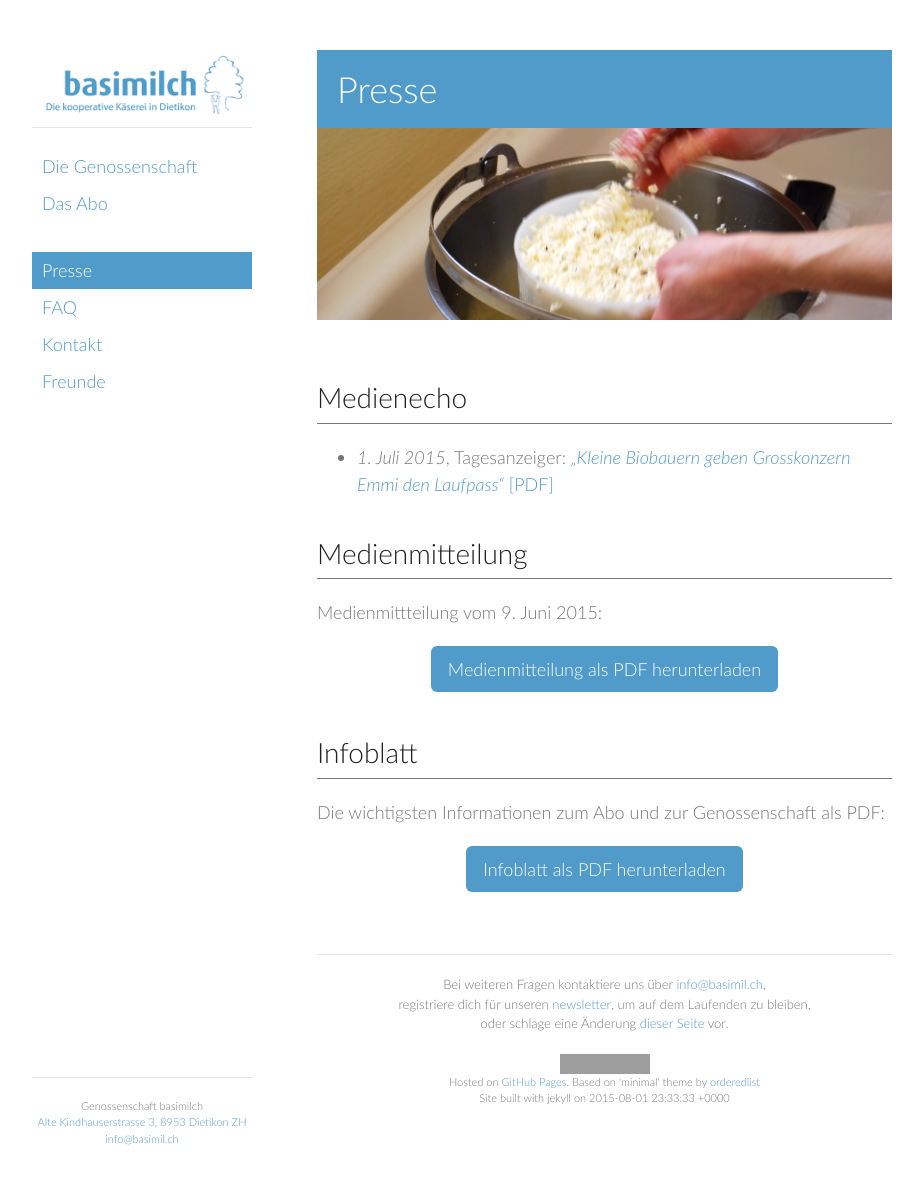
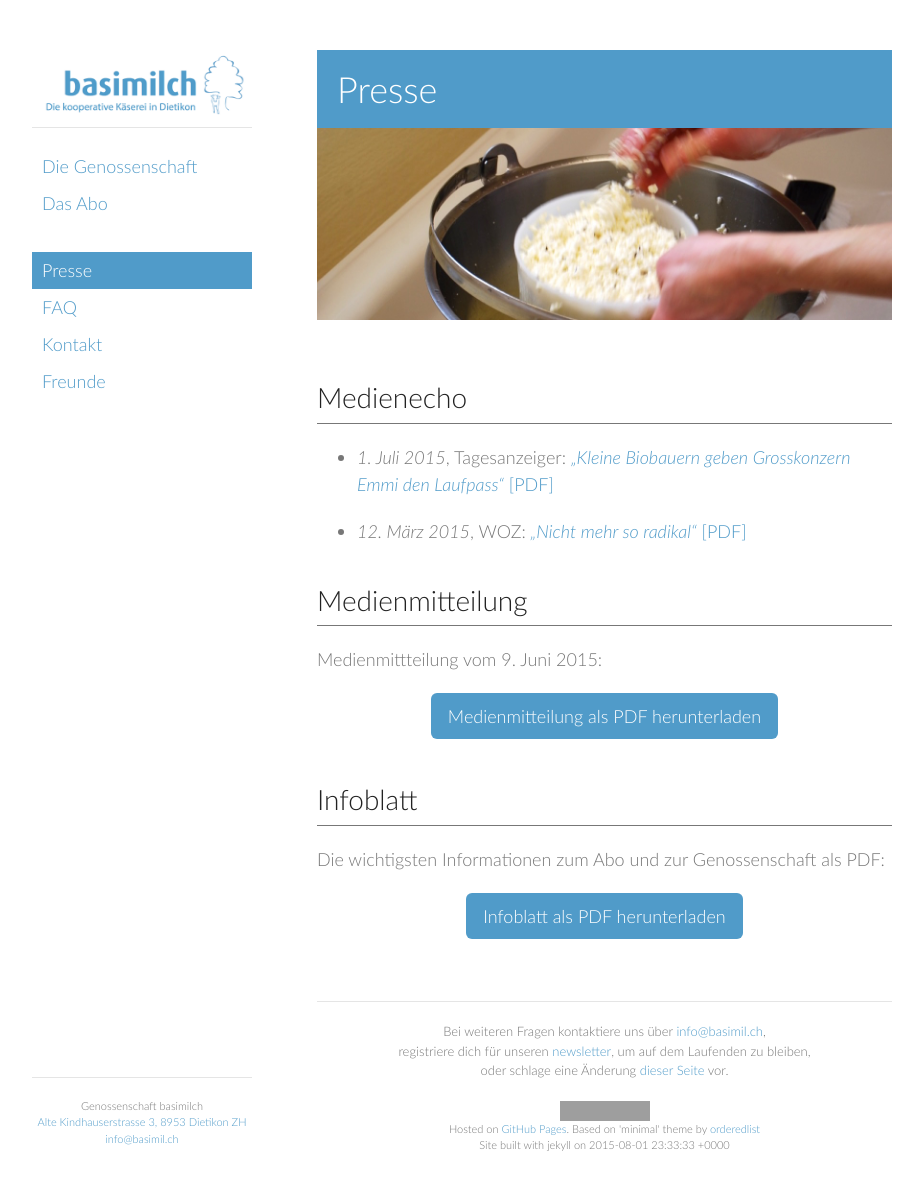
Before and after one commit to vryser/basimilch.github.io, a Jekyll site: the page built from pages/050-presse.md, in a window 1280 px wide and 1191 px high. Shown: the whole window, without its empty margins (178-1101 px from the left). Built offline with Jekyll 4.4.1, drawn with Linux system fonts in a browser that asks for light colours; grey boxes are pictures that could not be loaded.

Commit message:
new: add woz article to press page

```diff
--- a/pages/050-presse.md
+++ b/pages/050-presse.md
@@ -9,6 +9,9 @@ permalink: /presse/
 - _1. Juli 2015_, Tagesanzeiger: [_"Kleine Biobauern geben Grosskonzern
 Emmi den Laufpass"_](http://www.tagesanzeiger.ch/zuerich/region/Kleine-Biobauern-geben-Grosskonzern-Emmi-den-Laufpass/story/23702880)
 [[PDF]](/downloads/20150701_kleine-biobauern-geben-grosskonzern-emmi-den-laufpass_news-zuerich-region-tagesanzeiger.pdf)
+
+- _12. März 2015_, WOZ: [_"Nicht mehr so radikal"_](http://www.woz.ch/1511/kost-und-logis/nicht-mehr-so-radikal)
+[[PDF]](/downloads/20150312_woz_nicht-mehr-so-radikal.pdf)
 
 
 # Medienmitteilung
```
Also changed, not shown: 1 other file.
